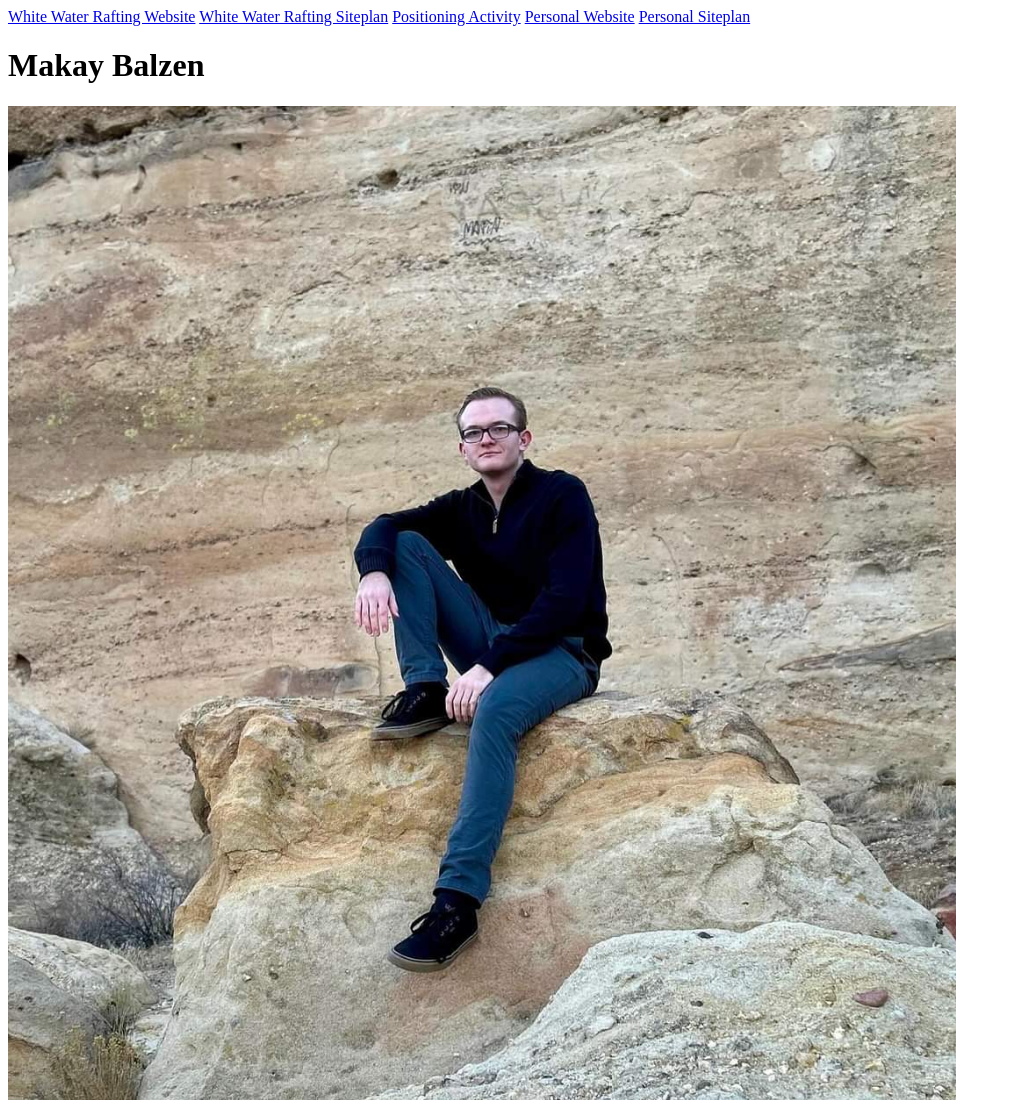
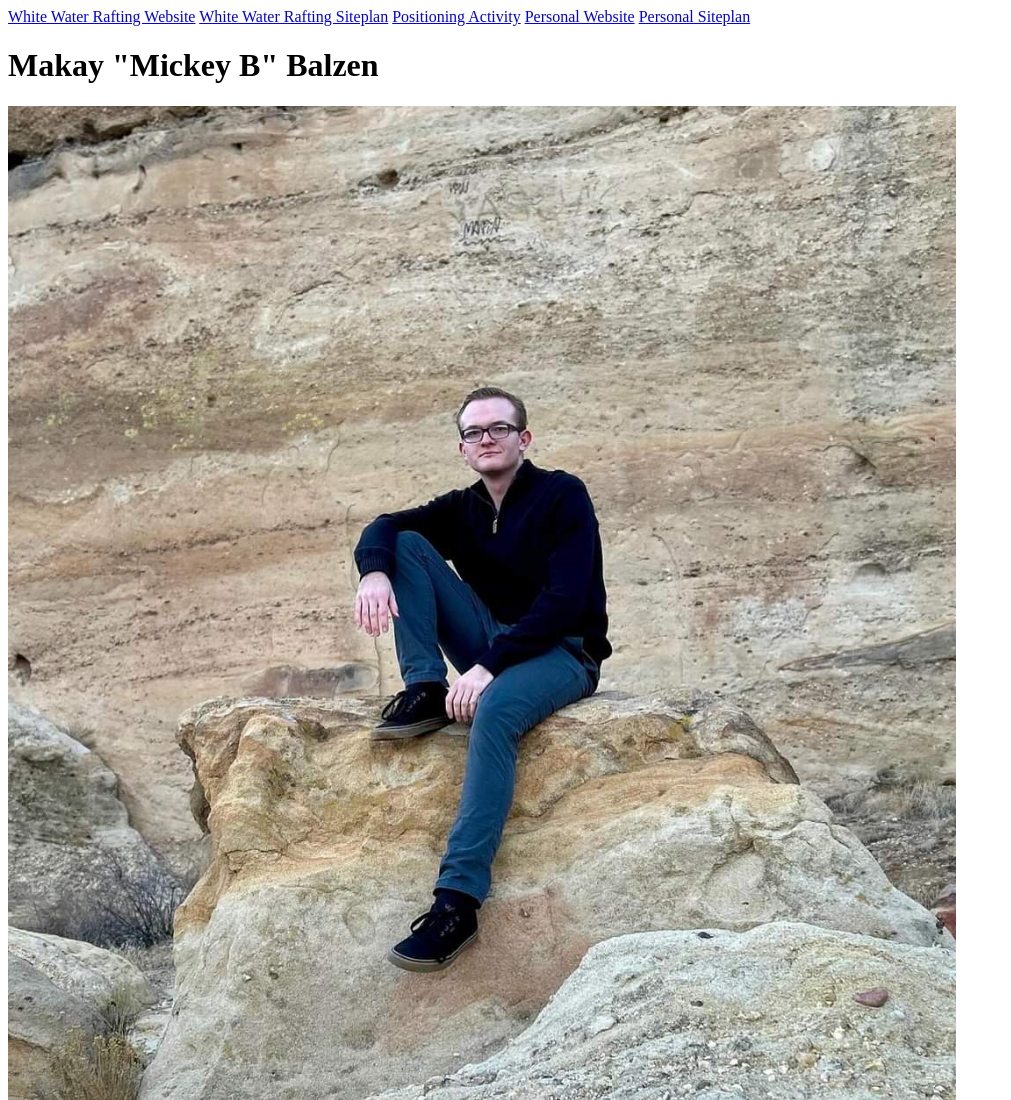
Before and after one commit to mbalzen1/wdd130, a plain HTML site: page index.html in a window 1280 px wide. Shown: the top 1100 px of the page, without its empty margins (0-1011 px from the left). Drawn offline with Linux system fonts and the light colour scheme.

Commit message:
I changed my name to include a nickname.

```diff
--- a/index.html
+++ b/index.html
@@ -13,7 +13,7 @@
             <a href="#">Personal Website</a>
             <a href="#">Personal Siteplan</a>
         </nav>
-        <h1>Makay Balzen</h1>
+        <h1>Makay "Mickey B" Balzen</h1>
         <img src="me.jpg" alt="Image of me" width="75%">
         <p>I am Makay Balzen. I am in my second semster here at BYUI. I am studying Software Engineering.</p>
         <p>I am from Farmington, New Mexico. I have 2 older brothers and 1 younger sister. I like the outdoors and playing sports! I served a mission in Frankfurt, Germany.</p>
```
